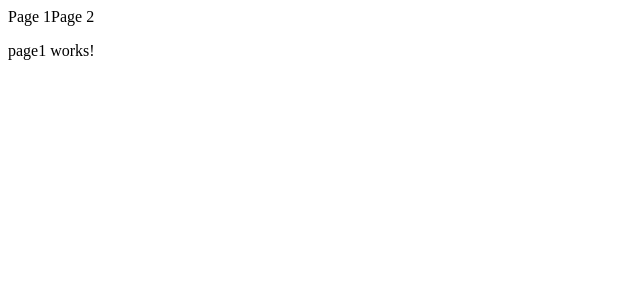
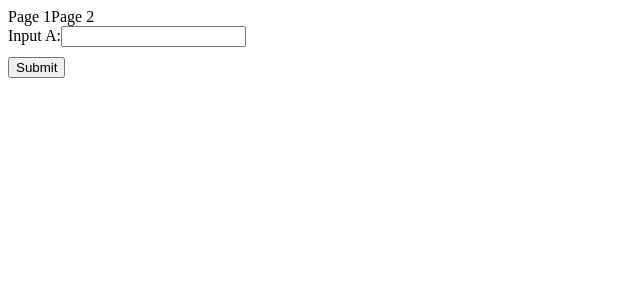
Before and after one commit to sera0130/angular_sample_18, an Angular app: page /page/page1 in a window 1280 px wide. Shown: the top 300 px of the page, without its empty margins (0-640 px from the left). Built offline with nearby package versions, Linux system fonts and the light colour scheme.

Commit message:
フォームバリデーションサンプル追加

```diff
--- a/src/app/app.component.ts
+++ b/src/app/app.component.ts
@@ -5,7 +5,8 @@ import { RouterOutlet } from '@angular/router';
   selector: 'app-root',
   imports: [RouterOutlet],
   templateUrl: './app.component.html',
-  styleUrl: './app.component.scss'
+  styleUrl: './app.component.scss',
+  standalone: true,
 })
 export class AppComponent {
   title = 'angular_sample_18';
--- a/src/app/common/services/http.service.ts
+++ b/src/app/common/services/http.service.ts
@@ -1,9 +1,29 @@
 import { Injectable } from '@angular/core';
+import { HttpClient, HttpHeaders } from '@angular/common/http';
+import { environment } from '../../../environments/environment';
+import { Observable } from 'rxjs';
 
 @Injectable({
   providedIn: 'root'
 })
 export class HttpService {
+  private apiUrl = environment.apiUrl;
 
-  constructor() { }
+  constructor(private http: HttpClient) {}
+
+  get<T>(endpoint: string, params?: any): Observable<T> {
+    return this.http.get<T>(`${this.apiUrl}/${endpoint}`, { params });
+  }
+
+  post<T>(endpoint: string, body: any, headers?: HttpHeaders): Observable<T> {
+    return this.http.post<T>(`${this.apiUrl}/${endpoint}`, body, { headers });
+  }
+
+  put<T>(endpoint: string, body: any, headers?: HttpHeaders): Observable<T> {
+    return this.http.put<T>(`${this.apiUrl}/${endpoint}`, body, { headers });
+  }
+
+  delete<T>(endpoint: string, params?: any): Observable<T> {
+    return this.http.delete<T>(`${this.apiUrl}/${endpoint}`, { params });
+  }
 }
--- /dev/null
+++ b/src/app/common/validators/numeric.validator.ts
@@ -0,0 +1,11 @@
+import { AbstractControl, ValidationErrors, ValidatorFn } from '@angular/forms';
+
+export class CustomValidator {
+  static numeric(): ValidatorFn {
+    return (control: AbstractControl): ValidationErrors | null => {
+      const value = control.value;
+      const isValid = /^[0-9]+$/.test(value);
+      return isValid ? null : { numeric: true };
+    };
+  }
+}
--- a/src/app/views/pages/page1/page1.component.html
+++ b/src/app/views/pages/page1/page1.component.html
@@ -1 +1,12 @@
-<p>page1 works!</p>
+<form [formGroup]="form">
+  <div>
+    <label for="inputOneTime">Input A:</label>
+    <input id="inputOneTime" formControlName="inputOneTime" />
+    <div>
+      <p *ngIf="requiredError">This field is required.</p>
+      <p *ngIf="numericError">Only numeric values are allowed.</p>
+      <p *ngIf="responseError">response error.</p>
+    </div>
+  </div>
+  <button type="button" (click)="onSubmit()">Submit</button>
+</form>
--- a/src/app/views/pages/page1/page1.component.scss
+++ b/src/app/views/pages/page1/page1.component.scss
@@ -0,0 +1,7 @@
+div {
+    margin-bottom: 10px;
+  }
+
+  p {
+    color: red;
+  }
--- a/src/app/views/pages/page1/page1.component.ts
+++ b/src/app/views/pages/page1/page1.component.ts
@@ -1,15 +1,57 @@
 import { Component } from '@angular/core';
 import { environment } from '../../../../environments/environment';
+import { FormBuilder, FormGroup, ReactiveFormsModule, Validators } from '@angular/forms';
+import { CustomValidator } from '../../../common/validators/numeric.validator';
+import { HttpService } from '../../../common/services/http.service';
+import { CommonModule } from '@angular/common';
 
 @Component({
   selector: 'app-page1',
-  imports: [],
+  imports: [ReactiveFormsModule, CommonModule],
   templateUrl: './page1.component.html',
-  styleUrl: './page1.component.scss'
+  styleUrl: './page1.component.scss',
+  standalone: true,
 })
 export class Page1Component {
-  private apiUrl = environment.apiUrl;
-  constructor() {
-    console.log(this.apiUrl);
+  form: FormGroup;
+  requiredError = false;
+  numericError = false;
+  responseError = false;
+
+  constructor(private fb: FormBuilder, private httpService: HttpService) {
+    this.form = this.fb.group({
+      inputOneTime: ['', [Validators.required, CustomValidator.numeric()]]
+    });
+  }
+
+  /**
+   * フォームの送信処理
+   */
+  onSubmit() {
+    // 初期化
+    this.responseError = false;
+
+    // 入力値チェック
+    this.validateForm();
+
+    // APIコール
+    if (this.form.valid) {
+      this.httpService.post('your-endpoint', this.form.value).subscribe(response => {
+        console.log('API call successful', response);
+      }, error => {
+        this.responseError = true;
+        console.error('API call failed', error);
+      });
+    } else {
+      console.log('Form is invalid');
+    }
+  }
+
+  /**
+   * フォームのバリデーション処理
+   */
+  validateForm() {
+    this.requiredError = this.form.get('inputOneTime')?.errors?.['required'] || false;
+    this.numericError = this.form.get('inputOneTime')?.errors?.['numeric'] || false;
   }
 }
--- a/src/app/views/pages/page2/page2.component.ts
+++ b/src/app/views/pages/page2/page2.component.ts
@@ -1,4 +1,5 @@
 import { Component } from '@angular/core';
+import { HttpService } from '../../../common/services/http.service';
 
 @Component({
   selector: 'app-page2',
@@ -7,5 +8,23 @@ import { Component } from '@angular/core';
   styleUrl: './page2.component.scss'
 })
 export class Page2Component {
+  constructor(private httpService: HttpService) {}
 
+  ngOnInit() {
+    this.httpService.get('endpoint').subscribe(response => {
+      console.log(response);
+    });
+
+    this.httpService.post('endpoint', { key: 'value' }).subscribe(response => {
+      console.log(response);
+    });
+
+    this.httpService.put('endpoint', { key: 'value' }).subscribe(response => {
+      console.log(response);
+    });
+
+    this.httpService.delete('endpoint').subscribe(response => {
+      console.log(response);
+    });
+  }
 }
```
